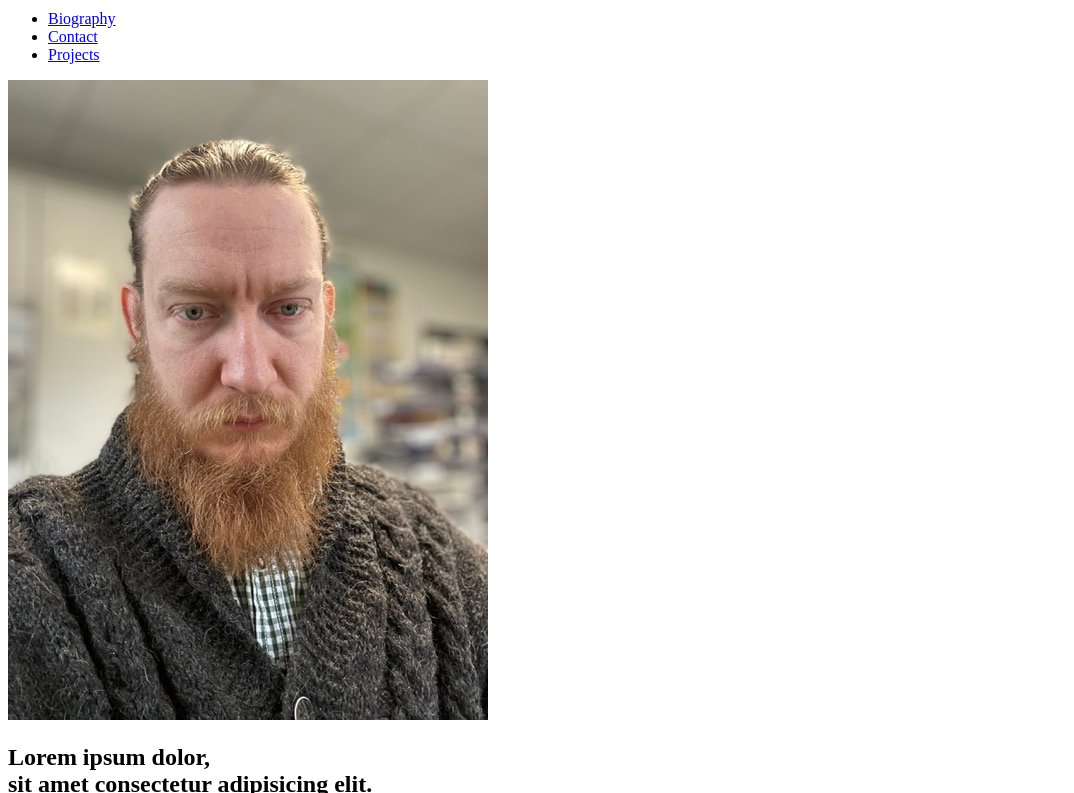
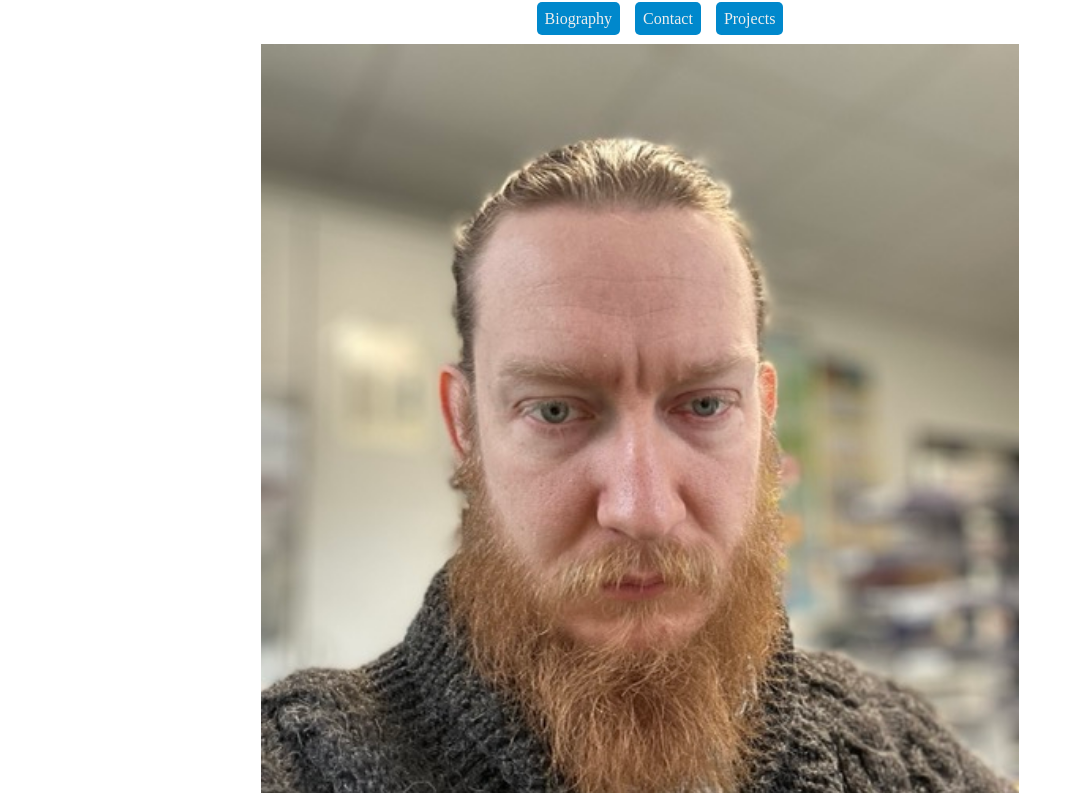
Before and after one commit to AdamKuzniarski/personal-website, a website: page index.html in a window 1280 px wide. Shown: the part 70-863 px from the top of the page, without its empty margins (0-1074 px from the left). Drawn offline with Linux system fonts and the light colour scheme.

Commit message:
add css variables and color theme

```diff
--- /dev/null
+++ b/css/style.css
@@ -0,0 +1,38 @@
+*,
+*::before,
+*::after {
+  box-sizing: border-box;
+}
+
+:root {
+  --black: #000000;
+  --dark-gray: #666666;
+  --li-gray: #979797;
+  --white: #eee;
+  --blue: #0088cc;
+}
+
+body {
+  text-align: center;
+}
+
+.nav-container {
+  display: flex;
+  flex-wrap: wrap;
+  justify-content: center;
+  gap: 15px;
+  list-style: none;
+  text-decoration: none;
+}
+
+.nav-container a:link {
+  color: var(--white);
+  text-decoration: none;
+  padding: 8px;
+  border-radius: 5px;
+  background: var(--blue);
+}
+
+.main-img {
+  width: 60%;
+}
--- a/index.html
+++ b/index.html
@@ -3,6 +3,7 @@
   <head>
     <meta charset="UTF-8" />
     <meta name="viewport" content="width=device-width, initial-scale=1.0" />
+    <link rel="stylesheet" href="/css/style.css" />
     <title>Portfolio Adam Kuzniarski</title>
   </head>
   <body>
@@ -10,13 +11,13 @@
       <header>
         <h1>Adam Kuzniarski WebDeveloper</h1>
         <nav>
-          <ul>
+          <ul class="nav-container">
             <li><a href="#biography">Biography</a></li>
             <li><a href="#contact">Contact</a></li>
             <li><a href="#projects">Projects</a></li>
           </ul>
         </nav>
-        <img src="img/Mittel (Me).jpeg" alt="" />
+        <img class="main-img" src="img/Mittel (Me).jpeg" alt="a man with beard" />
       </header>
       <main>
         <section id="biography">
```
Also changed, not shown: style.css (deleted).
